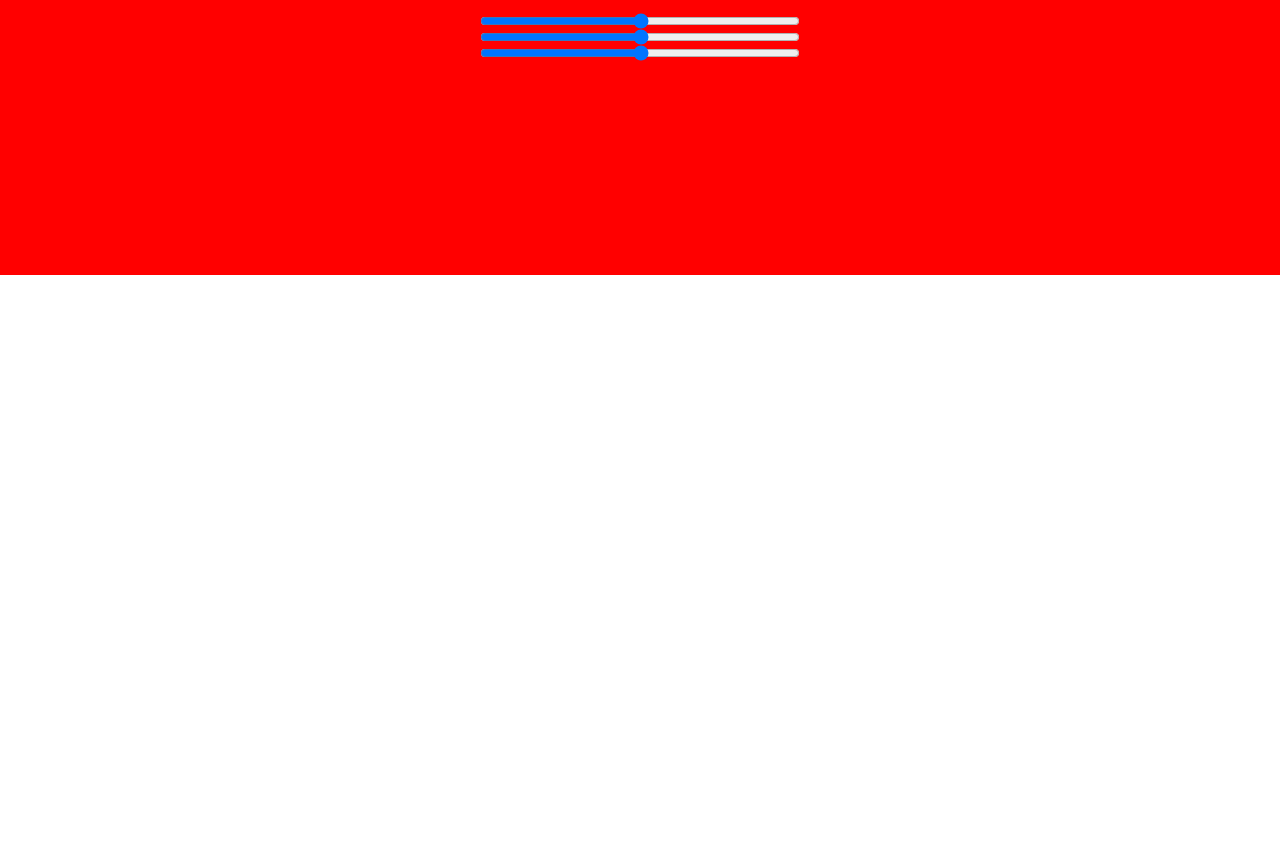
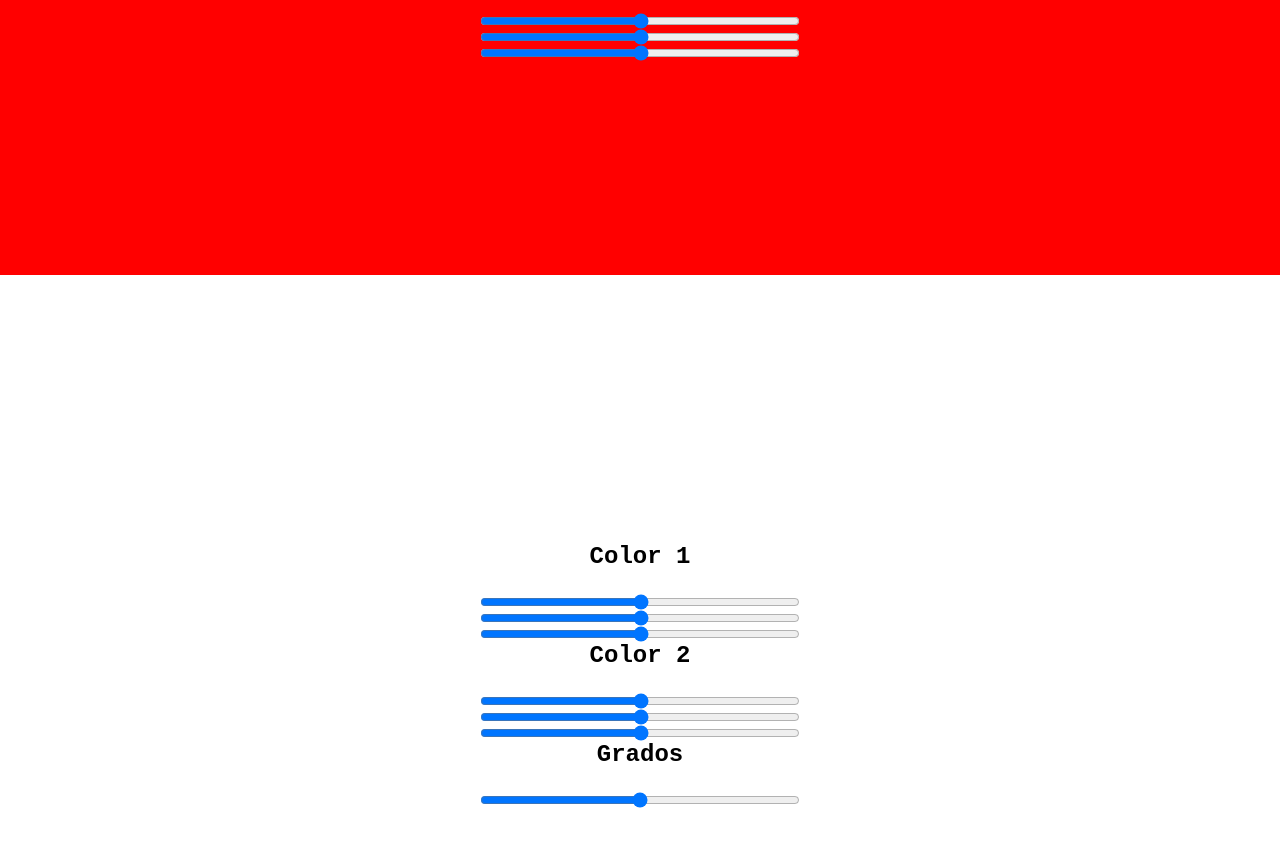
Before and after one commit to JashBash03/practica_5, a plain HTML site: page index.html in a window 1280 px wide. Shown: the part 2125-2972 px from the top of the page. Before the commit the page ends 2400 px from the top, so only its background shows below. Drawn offline with Linux system fonts and the light colour scheme.

Commit message:
Fallo en los grados

```diff
--- a/index.html
+++ b/index.html
@@ -7,6 +7,7 @@
     <script src="/scripts/emoji.js"></script>
     <script src="/scripts/texto.js"></script>
     <script src="/scripts/color.js"></script>
+    <script src="/scripts/gradient.js"></script>
     <link rel="stylesheet" href="style.css">
 </head>
 <body>
@@ -26,5 +27,26 @@
             <input type="range" min="0" max="255" id="B-input" class="color-input" oninput="newColor()">
         </div>
     </section>
+    <section id="gradient" class="flex-center">
+        <h2>Color 1</h2>
+        <div class="quarterwidth flex-center">
+            <div id="color-1"></div>
+            <input type="range" min="0" max="255" id="R0-input" class="color-input" oninput="newGradient()">
+            <input type="range" min="0" max="255" id="G0-input" class="color-input" oninput="newGradient()">
+            <input type="range" min="0" max="255" id="B0-input" class="color-input" oninput="newGradient()">
+        </div>
+        <h2>Color 2</h2>
+        <div class="quarterwidth flex-center">
+            <div id="color-2"></div>
+            <input type="range" min="0" max="255" id="R1-input" class="color-input" oninput="newGradient()">
+            <input type="range" min="0" max="255" id="G1-input" class="color-input" oninput="newGradient()">
+            <input type="range" min="0" max="255" id="B1-input" class="color-input" oninput="newGradient()">
+        </div>
+        <h2>Grados</h2>
+            <div class="quarterwidth flex-center">
+            <div id="degrees-container"></div>
+            <input type="range" min="0" max="360" id="degrees" class="color-input" oninput="newGradient()">
+        </div>
+    </section>
 </body>
 </html>
--- /dev/null
+++ b/scripts/gradient.js
@@ -0,0 +1,12 @@
+function newGradient(){
+    const R0 = document.querySelector("#R0-input").value
+    const G0 = document.querySelector("#G0-input").value
+    const B0 = document.querySelector("#B0-input").value
+    const R1 = document.querySelector("#R1-input").value
+    const G1 = document.querySelector("#G1-input").value
+    const B1 = document.querySelector("#B1-input").value
+    const deg = document.querySelector("#degrees").value
+
+    const section = document.querySelector("#gradient")
+    section.style.background= `linear-gradient(90deg, rgb(${R0}, ${G0}, ${B0}), rgb(${R1}, ${G1}, ${B1}))`
+}
--- a/style.css
+++ b/style.css
@@ -95,3 +95,7 @@ section{
 .color-input{
     width: 100%;
 }
+
+#gradient{
+    background: white;
+}
```
